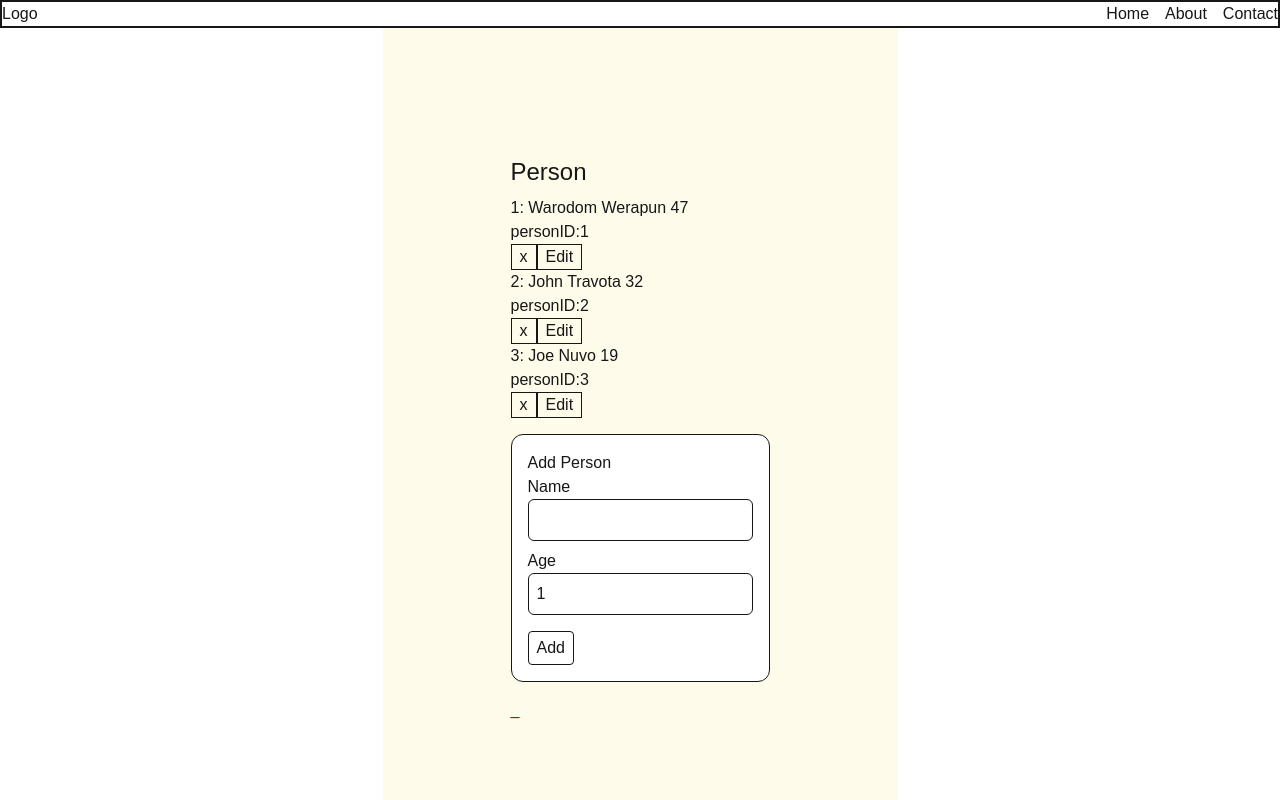
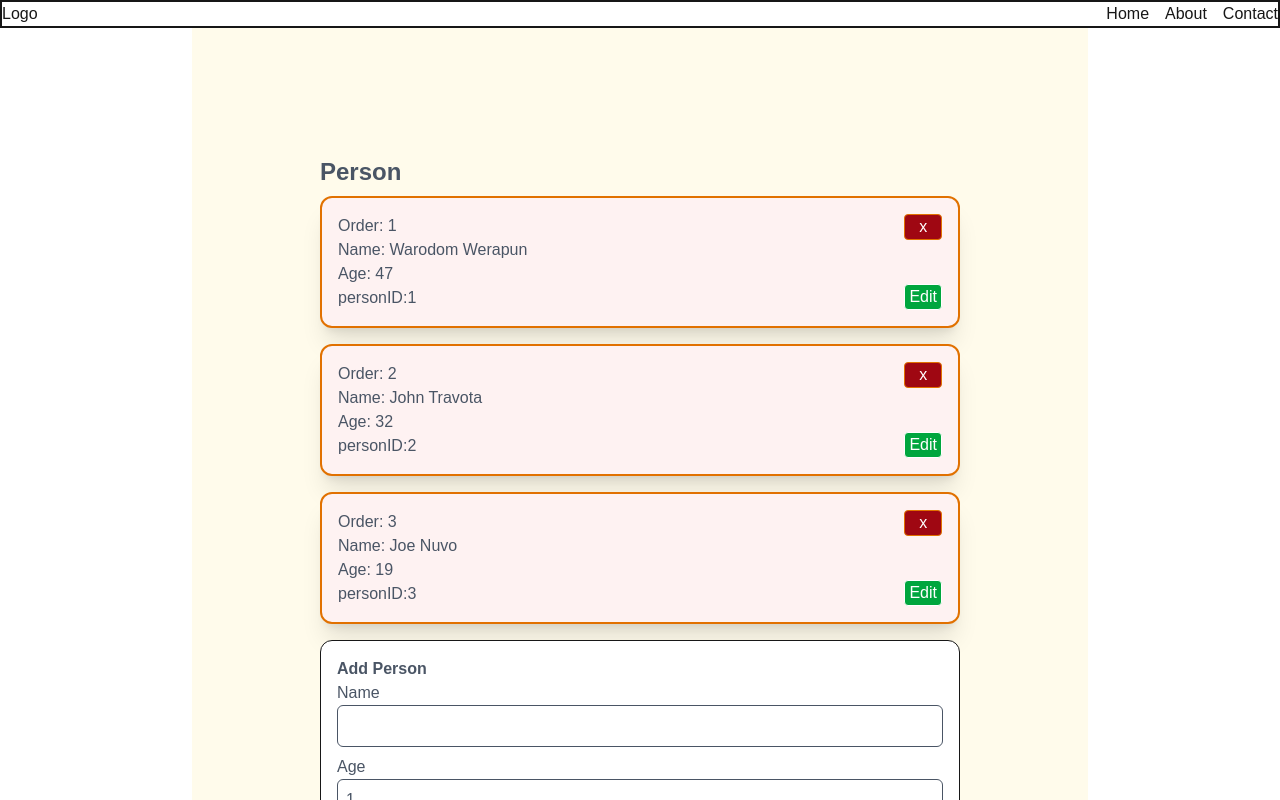
Before and after one commit to wwarodom/web_module_2026, a Next.js app in the folder 6_next_basic/my-app/: page /persons in a window 1280 px wide. Shown: the top 800 px of the page. Built offline with nearby package versions, Linux system fonts and the light colour scheme.

Commit message:
add css form

```diff
--- a/6_next_basic/my-app/app/persons/page.tsx
+++ b/6_next_basic/my-app/app/persons/page.tsx
@@ -82,7 +82,7 @@ export default function PersonsPage() {
 
     return <main className="flex justify-center items-center min-h-[95vh]">
         <div className="bg-amber-50 p-32">
-            <h1 className="text-2xl mb-2">Person</h1>
+            <h1 className="text-2xl mb-2 font-bold text-gray-600">Person</h1>
             <ul>
                 {
                     persons.map((item, index) => (
@@ -103,27 +103,31 @@ export default function PersonsPage() {
                 action="#"
                 onSubmit={updatePerson}
             >
-                <h1>
+                <h1 className="font-bold text-gray-600">
                     {(editId === -1) ? "Add " : "Edit "}
                     Person
                 </h1>
                 <div>
-                    <label htmlFor="name">Name</label>
+                    <label
+                        className="text-md text-gray-600"
+                        htmlFor="name">Name</label>
                 </div>
                 <div>
                     <input
-                        className="border p-2 mb-2 rounded-md"
+                        className="border p-2 mb-2 rounded-md text-md text-gray-600 w-full focus:outline-amber-800"
                         type="text" name="name"
                         value={form.name}
                         onChange={handleChange}
                     />
                 </div>
                 <div>
-                    <label htmlFor="name">Age</label>
+                    <label
+                        className="text-md text-gray-600"
+                        htmlFor="name">Age</label>
                 </div>
                 <div>
                     <input
-                        className="border p-2 mb-4 rounded-md"
+                        className="border p-2 mb-4 rounded-md text-md text-gray-600 w-full focus:outline-amber-800"
                         type="number" name="age"
                         value={form.age}
                         onChange={handleChange}
@@ -131,7 +135,7 @@ export default function PersonsPage() {
                 </div>
                 <div>
                     <button
-                        className="border px-2 py-1 rounded hover:shadow-xl"
+                        className="border px-2 py-1 rounded hover:shadow-xl text-md text-gray-600"
                     >
                         {(editId === -1) ? "Add" : "Update"}
                     </button>
@@ -156,16 +160,25 @@ function PrintNumber({ myNumber }: { myNumber: string[] }) {
 }
 
 function PersonDetail({ newId, id, name, age, deleteUser, editUser }: PersonPropsType) {
-    return (<li key={id}>
-        {newId + 1}: {name} {age}
-        <div>personID:{id}</div>
-        <span>
-            <button className="border px-2"
-                onClick={() => deleteUser(id)}
-            > x </button>
-            <button className="border px-2"
-                onClick={() => editUser(id)}
-            > Edit </button>
-        </span>
+    return (<li key={id}
+        className="bg-red-50 p-4 mb-4 w-[50vw] rounded-xl border-2 border-amber-600 shadow-xl"
+    >
+        <div className="flex justify-between text-gray-600">
+            <div>
+                <div>Order: {newId + 1}</div>
+                <div>Name: {name}</div>
+                <div>Age: {age}</div>
+                <div>personID:{id}</div>
+            </div>
+            <div className="flex flex-col justify-between">
+                <button className="border rounded  border-amber-600 bg-red-800 text-white"
+                    onClick={() => deleteUser(id)}
+                > x </button>
+                <button className="border px-1 rounded bg-green-600 text-white hover:border-amber-700"
+                    onClick={() => editUser(id)}
+                > Edit </button>
+            </div>
+        </div>
+
     </li>)
 }
```
